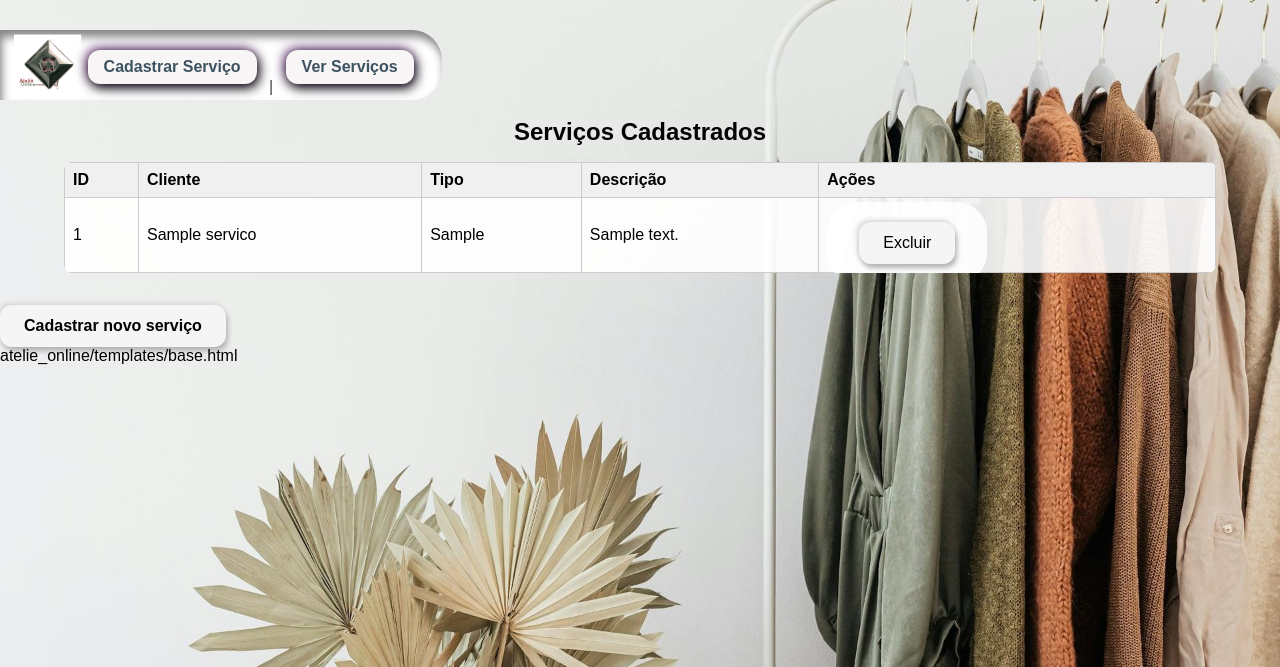
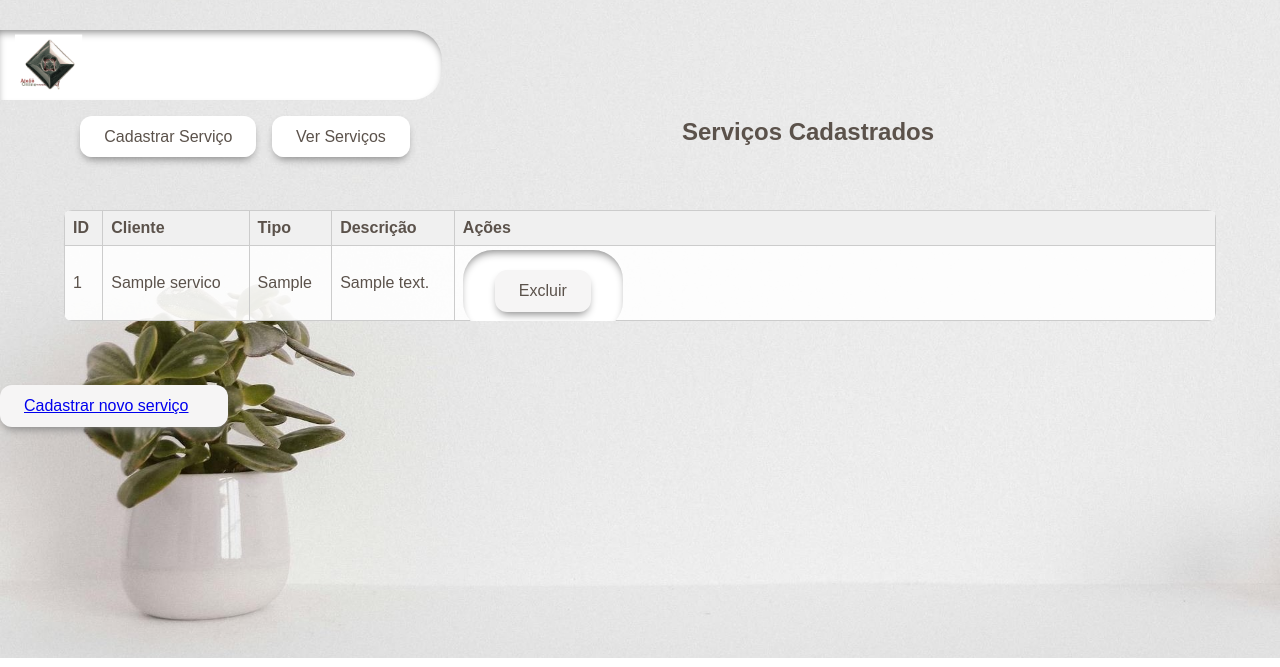
Before and after one commit to cavinatto/Atelie-Online, a Flask app: page /servicos in a window 1280 px wide; the page is wider, and only the part inside the window is pictured. Shown: the top 667 px of that part. Run offline with Flask 3, Linux system fonts and the light colour scheme; tables that the repository leaves empty hold one stand-in row (values such as "Sample post").

Commit message:
upload base.html cadastro serv.html lista.htl

```diff
--- a/atelie_online/static/css/style.css
+++ b/atelie_online/static/css/style.css
@@ -3,8 +3,9 @@ body {
   font-family: Arial, sans-serif;
   margin: 0;
   padding: 0;
-  background: url('../img/img_main.jpg') no-repeat center center fixed;
+  background: url('../img/adm.jpg') no-repeat center 25%;
   background-size: cover;
+  color: #5b524b;
 }
 
 
@@ -13,7 +14,7 @@ header {
   align-items: center;
   justify-content: center;
   background: #ffffff;
-  color: #49423C;
+  color: #5b524b;
   padding: 1rem;
   text-align: center;
   position: relative;
@@ -25,7 +26,7 @@ header {
   text-align: left;
   /*x, y, blurn, larg cor - insert para por dentro do obj*/
   /*ex: box-shadow: 2px 7px 9px 1px #858585, inset 2px 7px 9px #858585;*/
-  box-shadow: inset 2px 7px 9px #858585;
+  box-shadow: inset 0px 5px 9px -3px #858585;
 
 }
 
@@ -43,10 +44,12 @@ header {
 /*base menu edit_txt*/
 form {
   max-width: 400px;
-  margin: 2rem auto;
-  background: rgba(255,255,255,0.9);
+  margin: 3rem 30rem 1rem auto;
+  background: rgba(255,255,255);
   padding: 2rem;
   border-radius: 30px;
+  box-shadow: inset 0px 5px 9px -3px #858585;
+
 }
 
 label {
@@ -59,30 +62,43 @@ input, textarea {
   width: 100%;
   padding: 0.5rem;
   margin-top: 0.5rem;
+  border-radius: 12px;
+  border: 0.5px solid #ECEBE7;
+
+
+
 }
 
-
+/* Cadastrar normal */
 button {
   margin-top: 1rem;
   padding: 0.75rem 1.5rem;
   border: none;
   border-radius: 12px;
   background: #f6f5f5;
-  box-shadow: 2px 4px 5px #b4b4b4, -2px -2px 5px #d6d6d6;
+  box-shadow: 0px 5px 9px -3px #858585;
   font-size: 1rem;
   cursor: pointer;
   transition: all 0.2s ease-in-out;
+  color: #5b524b;
 }
 
+/* mouse*/
 button:hover {
   transform: translateY(-2px);
+  color: #D94E2A;
 }
 
+/* apertado*/
 button:active {
-  box-shadow: inset 6px 6px 12px #d9d9d9, inset -6px -6px 12px #ffffff;
+  color: #5b524b;
+  background: #f6f5f5;
+  box-shadow: inset 0px 5px 9px -3px #858585;
+  /* tira o “sobe” do hover */
+  transform: translateY(0);
 }
 
-
+/*animação entrar e sair*/
 button.out {
   margin-top: 100vh;
   animation: entrar 2s forwards ease-in-out;
@@ -95,7 +111,7 @@ button.out {
 
 button.out:active {
   animation: sair 2s forwards ease-in-out;
-  box-shadow: inset 6px 6px 12px #d9d9d9, inset -6px -6px 12px #ffffff;
+  box-shadow: 0px 5px 9px -3px #858585;;
 }
 
 @keyframes sair {
@@ -103,74 +119,83 @@ button.out:active {
   100% { margin-top: 100vh; }
 }
 
-/*btn lista_serv*/
-.button {
-  display: inline-block;
-  margin-top: 1rem;
+/*cad_serv*/
+.btn_cad_serv {
+  width: clamp(180px, 50%, 160px);
+  margin-top: 0.5rem;
   padding: 0.75rem 1.5rem;
   border: none;
   border-radius: 12px;
   background: #f6f5f5;
-  box-shadow: 2px 4px 5px #b4b4b4, -2px -2px 5px #d6d6d6;
+  box-shadow: 0px 5px 9px -3px #858585;
   font-size: 1rem;
-  text-decoration: none;
-  color: #000;
-  font-weight: bold;
   cursor: pointer;
   transition: all 0.2s ease-in-out;
-  text-align: center;
+  color: #5b524b;
+
 }
 
-.button:hover {
+.btn_cad_serv:hover {
   transform: translateY(-2px);
+  color: #D94E2A;
+
 }
 
-.button:active {
-  box-shadow: inset 6px 6px 12px #d9d9d9, inset -6px -6px 12px #ffffff;
+.btn_cad_serv:active {
+  color: #5b524b;
+  background: #f6f5f5;
+  box-shadow: inset 0px 5px 9px -3px #858585;
+  transform: translateY(0);
 }
 
-
+/*cad_sev e ver ser juntos*/
 nav {
-  margin-top: 0.5rem;
+  margin-top: 9rem;
   display: inline-block;
   text-align: center;
 
 }
 
 nav a {
-  display: inline-block;
-  margin: 0.5rem;
-  padding: 0.5rem 1rem;
+  margin-top: 1rem;
+  margin-right: 0.7rem;
+  padding: 0.75rem 1.5rem;
+  border: none;
   border-radius: 12px;
-  background: #f7f5f5;
-  box-shadow: 2px 4px 12px #030006, -2px -2px 12px #7a4a87;
+  background: #ffffff;
+  box-shadow: 0px 5px 9px -3px #858585;
+  font-size: 1rem;
+  cursor: pointer;
+  transition: all 0.2s ease-in-out;
+  color: #5b524b;
   text-decoration: none;
-  color: #3d5261;
-  font-weight: bold;
-  transition: all 0.3s ease-in-out;
-  cursor: pointer;
-  position: relative;
-  overflow: hidden;
+
 }
 
 nav a:hover {
   transform: translateY(-2px);
+  color: #D94E2A;;
 }
 
 nav a:active {
-  box-shadow: inset 6px 6px 12px #d9d9d9, inset -6px -6px 12px #ffffff;
+  color: #5b524b;
+  background: #f6f5f5;
+  box-shadow: inset 0px 5px 9px -3px #858585;
+  /* tira o “sobe” do hover */
+  transform: translateY(0);
 }
 
 main h2 {
   text-align: center;   /* centraliza */
-  margin-top: 3rem;     /* desce o texto */
+  margin: 3rem -21rem 1rem auto;
   margin-bottom: 1rem;  /* espaço entre o texto e o form */
-  color: #030303;          /* ajusta a cor se quiser */
+  color: #5b524b;          /* ajusta a cor se quiser */
 }
-/* --- TABELA --- */
+
+/*tabela*/
 table {
   width: 90%;
-  margin: 1rem auto;
+  margin: 4rem auto;
   border-collapse: collapse;
   background: rgba(255, 255, 255, 0.9);
   border-radius: 8px;
--- a/atelie_online/templates/base.html
+++ b/atelie_online/templates/base.html
@@ -14,7 +14,7 @@
       </div>
 
   <nav>
-    <a href="{{ url_for('servico.cadastrar_servico') }}">Cadastrar Serviço</a> |
+    <a href="{{ url_for('servico.cadastrar_servico') }}">Cadastrar Serviço</a>
     <a href="{{ url_for('servico.listar_servicos') }}">Ver Serviços</a>
   </nav>
   </header>
@@ -24,5 +24,3 @@
   <script src="{{ url_for('static', filename='js/script.js') }}"></script>
 </body>
 </html>
-
-atelie_online/templates/base.html
--- a/atelie_online/templates/cadastro_servico.html
+++ b/atelie_online/templates/cadastro_servico.html
@@ -14,5 +14,3 @@
   <button type="submit">Cadastrar</button>
 </form>
 {% endblock %}
-
-#atelie_online/templates/cadastro_servico.html
--- a/atelie_online/templates/lista_servicos.html
+++ b/atelie_online/templates/lista_servicos.html
@@ -29,7 +29,6 @@
   </tbody>
 </table>
 
+<div class="btn_cad_serv">
 <a href="{{ url_for('servico.cadastrar_servico') }}" class="button">Cadastrar novo serviço</a>
 {% endblock %}
-
-``atelie_online/templates/lista_serviços.html``
```
Also changed, not shown: atelie_online/static/img/adm.jpg (added).
